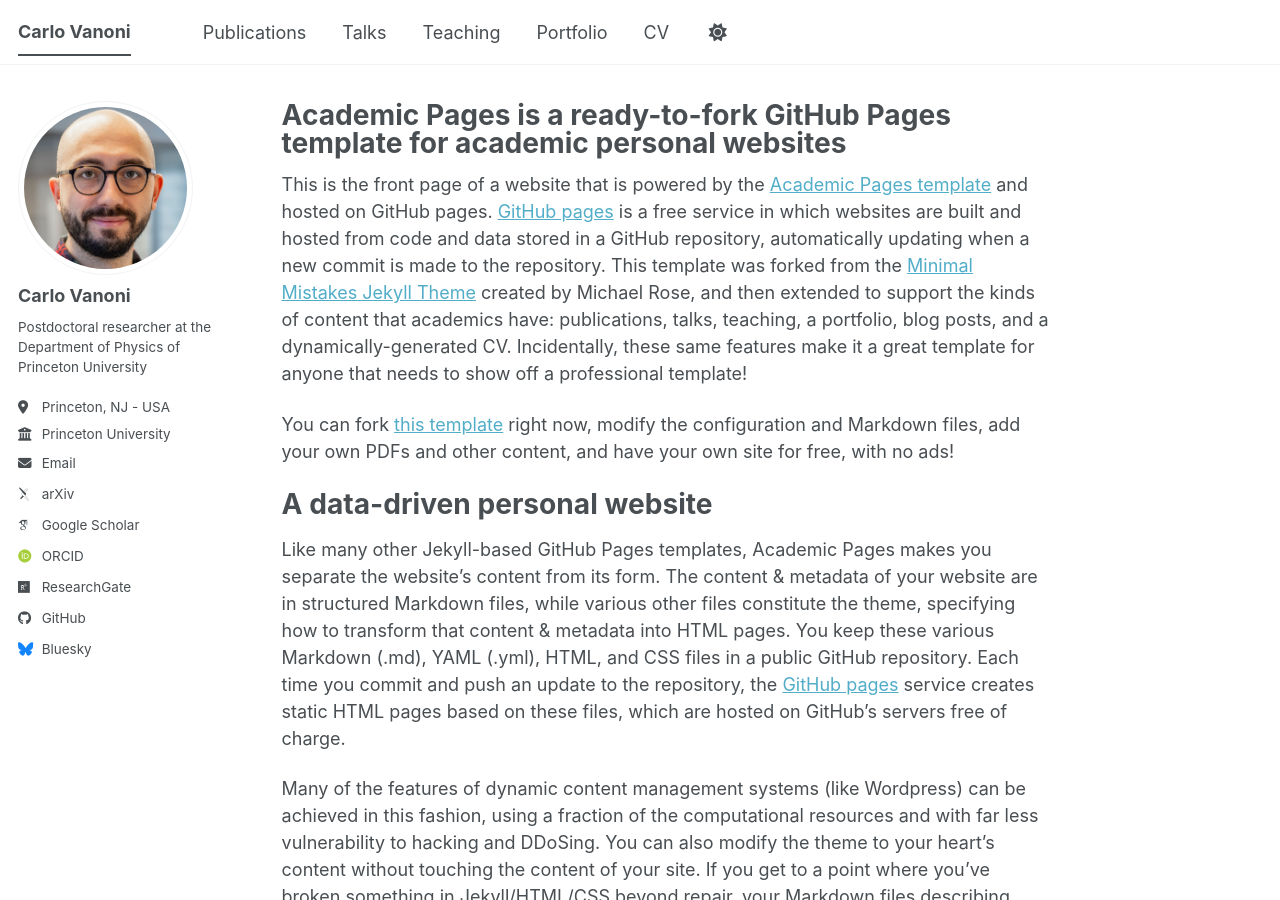
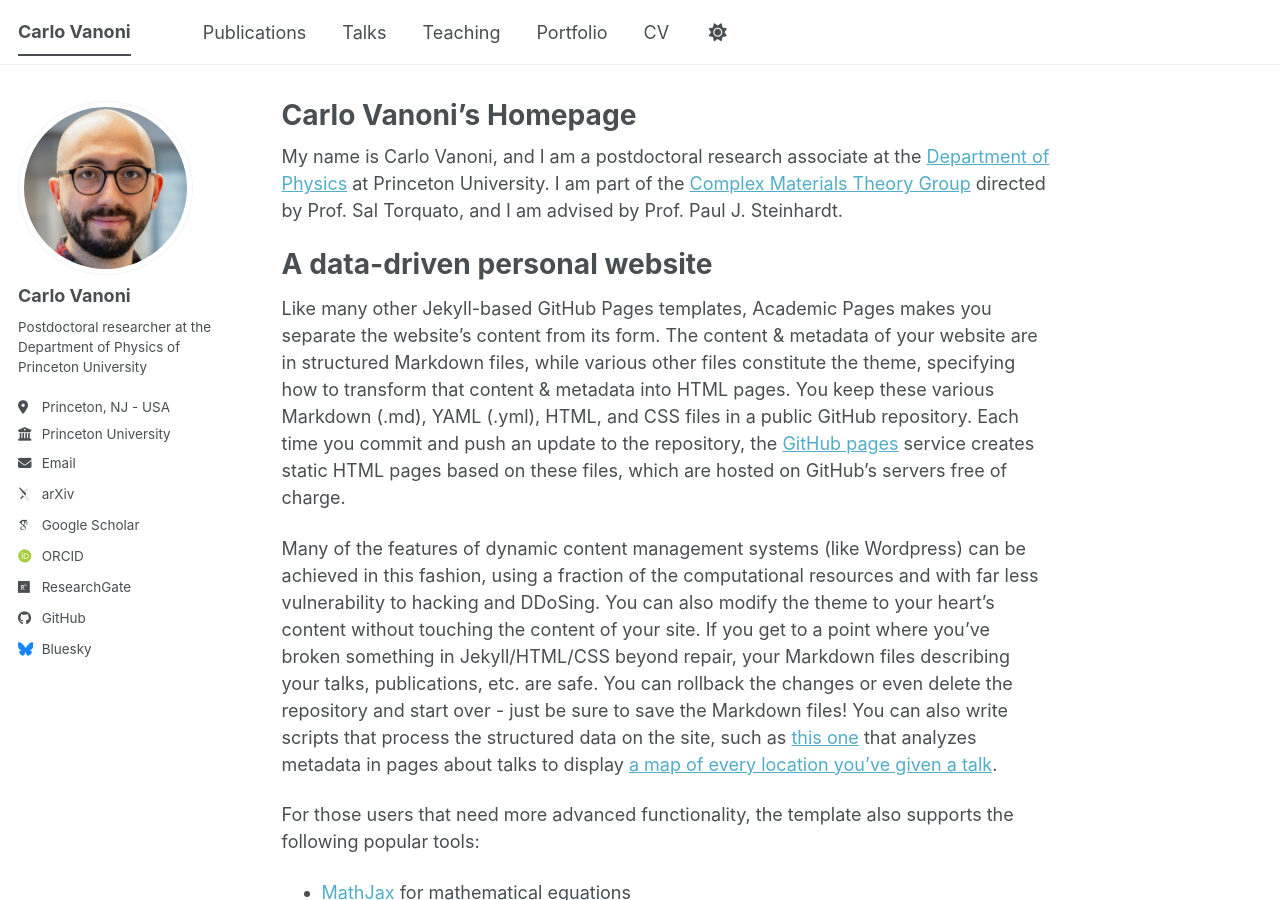
Before and after one commit to CarloVanoni/carlovanoni.github.io, a Jekyll site: the page built from _pages/about.md, in a window 1280 px wide and 900 px high. Built offline with Jekyll 4.4.1, drawn with Linux system fonts in a browser that asks for light colours; some web fonts are replaced; a script bundle is joined from its source files by our own code; library files that are not in the unit come from our copies.

Commit message:
Update about.md

```diff
--- a/_pages/about.md
+++ b/_pages/about.md
@@ -1,15 +1,14 @@
 ---
 permalink: /
-title: "Academic Pages is a ready-to-fork GitHub Pages template for academic personal websites"
+title: "Carlo Vanoni's Homepage"
 author_profile: true
 redirect_from:
   - /about/
   - /about.html
 ---
+My name is Carlo Vanoni, and I am a postdoctoral research associate at the [Department of Physics](https://phy.princeton.edu) at Princeton University. I am part of the [Complex Materials Theory Group](https://torquato.princeton.edu) directed by Prof. Sal Torquato, and I am advised by Prof. Paul J. Steinhardt.
 
-This is the front page of a website that is powered by the [Academic Pages template](https://github.com/academicpages/academicpages.github.io) and hosted on GitHub pages. [GitHub pages](https://pages.github.com) is a free service in which websites are built and hosted from code and data stored in a GitHub repository, automatically updating when a new commit is made to the repository. This template was forked from the [Minimal Mistakes Jekyll Theme](https://mmistakes.github.io/minimal-mistakes/) created by Michael Rose, and then extended to support the kinds of content that academics have: publications, talks, teaching, a portfolio, blog posts, and a dynamically-generated CV. Incidentally, these same features make it a great template for anyone that needs to show off a professional template!
 
- You can fork [this template](https://github.com/academicpages/academicpages.github.io) right now, modify the configuration and Markdown files, add your own PDFs and other content, and have your own site for free, with no ads!
 
 A data-driven personal website
 ======
```
